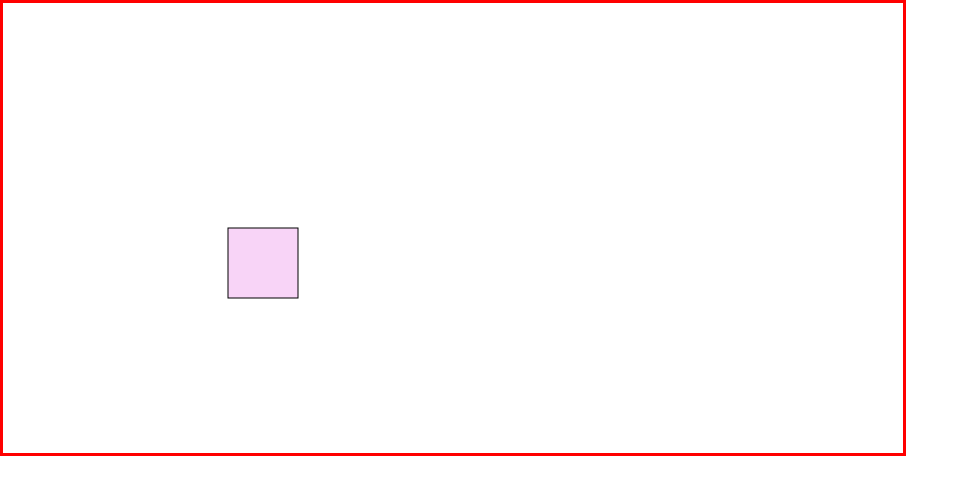
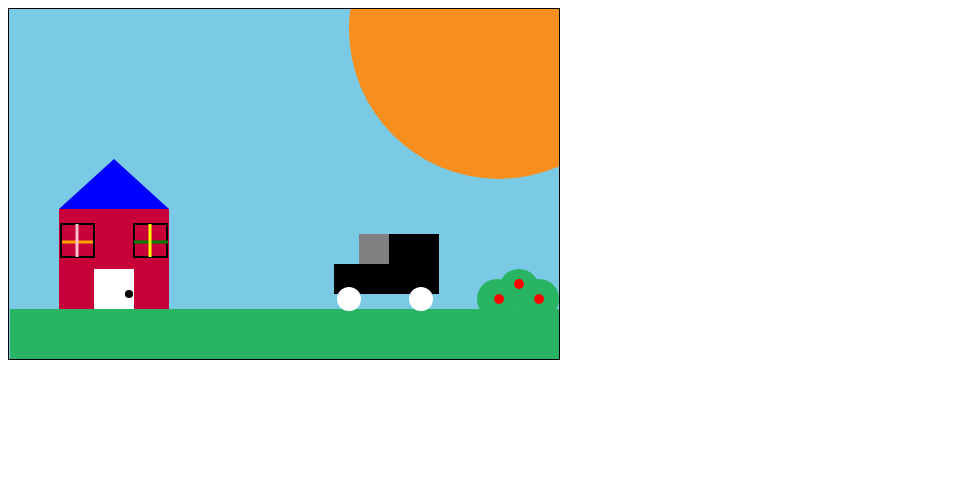
Before and after one commit to GabrielCasillas1225/Casillas-Moreno-IDS-7-TM, a plain HTML site: page index.html in a window 1280 px wide. Shown: the whole page, without its empty margins (0-969 px from the left). Drawn offline with Linux system fonts and the light colour scheme.

Commit message:
Act 22 index.html

```diff
--- a/index.html
+++ b/index.html
@@ -1,124 +1,183 @@
 <!DOCTYPE html>
 <html lang="en">
+<head>
+<meta charset="UTF-8">
+<meta name="viewport" content="width=device-width, initial-scale=1.0">
+<title>paisaje</title>
+<style>
+    #canvas {
+    border: 1px solid black;
+    }
+</style>
+</head>
+<body>
+<canvas id="canvas" width="550" height="350"></canvas>
+<script>
+    const canvas = document.getElementById('canvas');
+    const ctx = canvas.getContext('2d');
 
-<head>
-    <meta charset="UTF-8">
-    <meta http-equiv="X-UA-Compatible" content="IE=edge">
-    <meta name="viewport" content="width=device-width, initial-scale=1.0">
-    <title>Canvas Act 26</title>
+    // Dibujar el fondo
+    ctx.fillStyle = '#7ACAE5';
+    ctx.fillRect(0, 0, canvas.width, canvas.height);
+
+    /*ctx.beginPath();
+    ctx.arc(197, 100, 50, 0, Math.PI * 2);
+    ctx.fillStyle = '#FAD0A1';
+    ctx.fill();*/
+
+    // sol
+    ctx.beginPath();
+    ctx.arc(490, 20, 150, 0, Math.PI * 2);
+    ctx.fillStyle = "#F68F1E"; // Color del círculo
+    ctx.fill();
+    ctx.closePath();
+
+    // cesped
+    ctx.fillStyle = '#28B463';
+    ctx.fillRect(1,300,800,150);
 
 
-    <style type="text/css">
-        * {
-            margin: 0px;
-            padding: 0px;
+    // casa
+    ctx.fillStyle = '#C70039';
+    ctx.fillRect(50,200,110,100);
 
-        }
+    // ventana casa izq
+    ctx.beginPath();
+    ctx.rect(52, 215, 33, 33);
+    ctx.strokeStyle = "black"; // Color del contorno
+    ctx.lineWidth = 2; // Ancho del contorno
+    ctx.stroke();
+    ctx.closePath();
 
-        canvas {
-            display: block;
-            background-color: #fff;
-            border: solid red;
-        }
+    // linea horizontal
+    ctx.beginPath();
+    ctx.moveTo(53, 233);
+    ctx.lineTo(84, 233);
+    ctx.strokeStyle = "orange"; // Color de la línea
+    ctx.lineWidth = 3; // Ancho de la línea
+    ctx.stroke();
+    ctx.closePath();
 
-        body {
-            background-color: #ffffff;
-        }
-    </style>
+     // linea vertical
+    ctx.beginPath();
+    ctx.moveTo(68, 215); // -
+    ctx.lineTo(68, 248); // +
+    ctx.strokeStyle = "pink"; // Color de la línea
+    ctx.lineWidth = 3; // Ancho de la línea
+    ctx.stroke();
+    ctx.closePath();
+
+    // ventana casa der
+    ctx.beginPath();
+    ctx.rect(125, 215, 33, 33);
+    ctx.strokeStyle = "black"; // Color del contorno
+    ctx.lineWidth = 2; // Ancho del contorno
+    ctx.stroke();
+    ctx.closePath();
+
+    // linea horizontal
+    ctx.beginPath();
+    ctx.moveTo(125, 233);
+    ctx.lineTo(159, 233);
+    ctx.strokeStyle = "green"; // Color de la línea
+    ctx.lineWidth = 3; // Ancho de la línea
+    ctx.stroke();
+    ctx.closePath();
+
+    // linea vertical
+    ctx.beginPath();
+    ctx.moveTo(141, 215); // -
+    ctx.lineTo(141, 248); // +
+    ctx.strokeStyle = "yellow"; // Color de la línea
+    ctx.lineWidth = 3; // Ancho de la línea
+    ctx.stroke();
+    ctx.closePath();
+
+    // puerta casa
+    ctx.fillStyle = 'white';
+    ctx.fillRect(85,260,40,40);
+
+    ctx.beginPath();
+    ctx.arc(120, 285, 4, 0, Math.PI * 2);
+    ctx.fillStyle = "black"; // Color del círculo
+    ctx.fill();
+    ctx.closePath();
 
 
-</head>
+    // techo
+    ctx.beginPath();
+    ctx.moveTo(105,150);
+    ctx.lineTo(50,200);
+    ctx.lineTo(160,200);
+    ctx.fillStyle = 'blue';
+    ctx.fill();
 
-<body>
+    // carro
+    ctx.fillStyle = 'black';
+    ctx.fillRect(350,225,80,60);
 
-    <canvas id="canvas" width="900" height="450"></canvas>
+    // piloto
+    ctx.fillStyle = 'black';
+    ctx.fillRect(325,255,40,30);
 
-    <script>
+    // ventana carro
+    ctx.fillStyle = 'gray';
+    ctx.fillRect(350,225,30,30);
 
-        var canvas = document.getElementById("canvas");
-        ctx = canvas.getContext('2d');
-        var x = 225, y = 225;
-        var dir = 0;
+    // ruedas
+    ctx.beginPath();
+    ctx.arc(340, 290, 12, 0, Math.PI * 2);
+    ctx.fillStyle = "white"; // Color del círculo
+    ctx.fill();
+    ctx.closePath();
 
-        document.addEventListener("keydown", (e) => {
+    ctx.beginPath();
+    ctx.arc(412, 290, 12, 0, Math.PI * 2);
+    ctx.fillStyle = "white"; // Color del círculo
+    ctx.fill();
+    ctx.closePath();
 
-            switch (e.keyCode) {
-                case 87:
-                    dir = e.keyCode;
-                    break;
-                case 83:
-                    dir = e.keyCode;
-                    break;
-                case 68:
-                    dir = e.keyCode;
-                    break;
-                case 65:
-                    dir = e.keyCode;
-                    break;
+    // arbustos
+    ctx.beginPath();
+    ctx.arc(488, 290, 20, 0, Math.PI * 2);
+    ctx.fillStyle = '#28B463'; // Color del círculo
+    ctx.fill();
+    ctx.closePath();
 
-            }
+    // arbustos
+    ctx.beginPath();
+    ctx.arc(510, 280, 20, 0, Math.PI * 2);
+    ctx.fillStyle = '#28B463'; // Color del círculo
+    ctx.fill();
+    ctx.closePath();
 
-        })
+    // arbustos
+    ctx.beginPath();
+    ctx.arc(530, 290, 20, 0, Math.PI * 2);
+    ctx.fillStyle = '#28B463'; // Color del círculo
+    ctx.fill();
+    ctx.closePath();
 
-        function repaint() {
+    //manzanas
+    ctx.beginPath();
+    ctx.arc(530, 290, 5, 0, Math.PI * 2);
+    ctx.fillStyle = 'red'; // Color del círculo
+    ctx.fill();
+    ctx.closePath();
 
-            ctx.fillStyle = "white";
-            ctx.fillRect(0, 0, 900, 450);
+    ctx.beginPath();
+    ctx.arc(490, 290, 5, 0, Math.PI * 2);
+    ctx.fillStyle = 'red'; // Color del círculo
+    ctx.fill();
+    ctx.closePath();
 
-            ctx.fillStyle = random_rgba();
-            ctx.fillRect(x, y, 70, 70);
-            ctx.strokeRect(x, y, 70, 70);
-        }
-
-        function random_rgba() {
-            var o = Math.round, r = Math.random, s = 255;
-            return 'rgba(' + o(r() * s) + ',' + o(r() * s) + ',' + o(r() * s) + ')';
-        }
-
-        function update() {
-
-            switch (dir) {
-                case 87:
-                    y -= 10;
-                    if(y < -50 ) {y = 550}
-                    break;
-                case 83:
-                    if(y > 550 ) {y = -50}
-                    y += 10;
-                    break;
-                case 68:
-                    if(x > 550 ) {x = -50}
-                    x += 10;
-                    break;
-                case 65:
-                    x -= 10;
-                    if(x < -50 ) {x = 550}
-                    break;
-
-            }
-            repaint();
-            window.requestAnimationFrame(update);
-
-        }
-        window.requestAnimationFrame = (function () {
-            return window.requestAnimationFrame ||
-                window.webkitRequestAnimationFrame ||
-                window.mozRequestAnimationFrame ||
-                function (callback) {
-                    window.setTimeout(callback, 17);
-                };
-        }());
-
-        window.requestAnimationFrame(update);
+    ctx.beginPath();
+    ctx.arc(510, 275, 5, 0, Math.PI * 2);
+    ctx.fillStyle = 'red'; // Color del círculo
+    ctx.fill();
+    ctx.closePath();
 
 
-
-
-
-
-
-    </script>
-
+</script>
 </body>
-
 </html>
```
